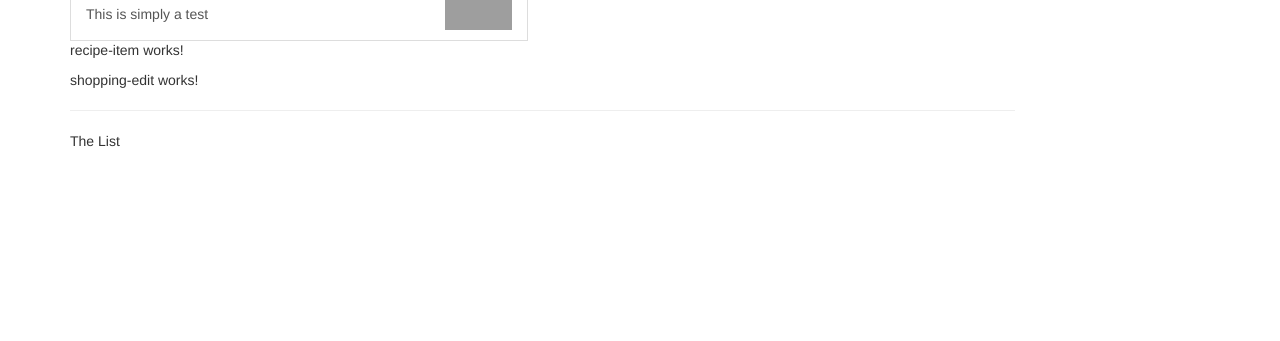
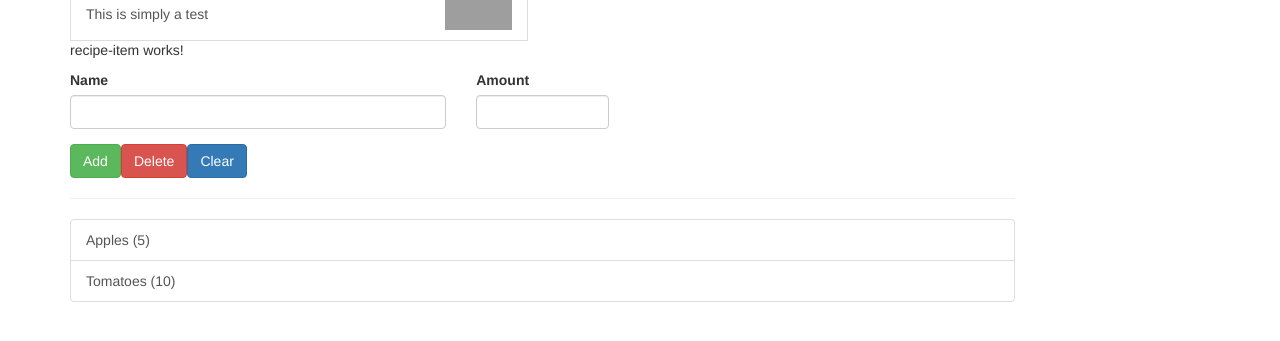
Before and after one commit to NikolayMurashkin/ng-recipes, an Angular app: page / in a window 1280 px wide. Shown: the part 249-590 px from the top of the page. Built offline with nearby package versions, Linux system fonts and the light colour scheme; grey boxes are pictures that could not be loaded.

Commit message:
add shopping-list layout

```diff
--- /dev/null
+++ b/src/app/shared/ingredient.model.ts
@@ -0,0 +1,3 @@
+export class Ingredient {
+    constructor(public name: string, public amount: number) {}
+}
--- a/src/app/shopping-list/shopping-edit/shopping-edit.component.html
+++ b/src/app/shopping-list/shopping-edit/shopping-edit.component.html
@@ -1 +1,23 @@
-<p>shopping-edit works!</p>
+<div class="row">
+  <div class="col-xs-12">
+    <form>
+      <div class="row">
+        <div class="col-sm-5 form-group">
+          <label for="name">Name</label>
+          <input type="text" id="name" class="form-control" />
+        </div>
+        <div class="col-sm-2 form-group">
+          <label for="amount">Amount</label>
+          <input type="number" id="amount" class="form-control" />
+        </div>
+      </div>
+      <div class="row">
+        <div class="col-xs-12">
+          <button class="btn btn-success" type="submit">Add</button>
+          <button class="btn btn-danger" type="button">Delete</button>
+          <button class="btn btn-primary" type="button">Clear</button>
+        </div>
+      </div>
+    </form>
+  </div>
+</div>
--- a/src/app/shopping-list/shopping-list.component.html
+++ b/src/app/shopping-list/shopping-list.component.html
@@ -2,6 +2,15 @@
   <div class="col-xs-10">
     <app-shopping-edit></app-shopping-edit>
     <hr />
-    <p>The List</p>
+    <ul class="list-group">
+      <a
+        href="#"
+        class="list-group-item"
+        style="cursor: pointer"
+        *ngFor="let ingredient of ingredients"
+      >
+        {{ ingredient.name }} ({{ ingredient.amount }})</a
+      >
+    </ul>
   </div>
 </div>
--- a/src/app/shopping-list/shopping-list.component.ts
+++ b/src/app/shopping-list/shopping-list.component.ts
@@ -1,4 +1,5 @@
 import { Component } from '@angular/core';
+import { Ingredient } from '../shared/ingredient.model';
 
 @Component({
   selector: 'app-shopping-list',
@@ -6,5 +7,8 @@
   styleUrl: './shopping-list.component.scss'
 })
 export class ShoppingListComponent {
-
+  ingredients: Ingredient[] = [
+    new Ingredient('Apples', 5),
+    new Ingredient('Tomatoes', 10)
+  ];
 }
```
